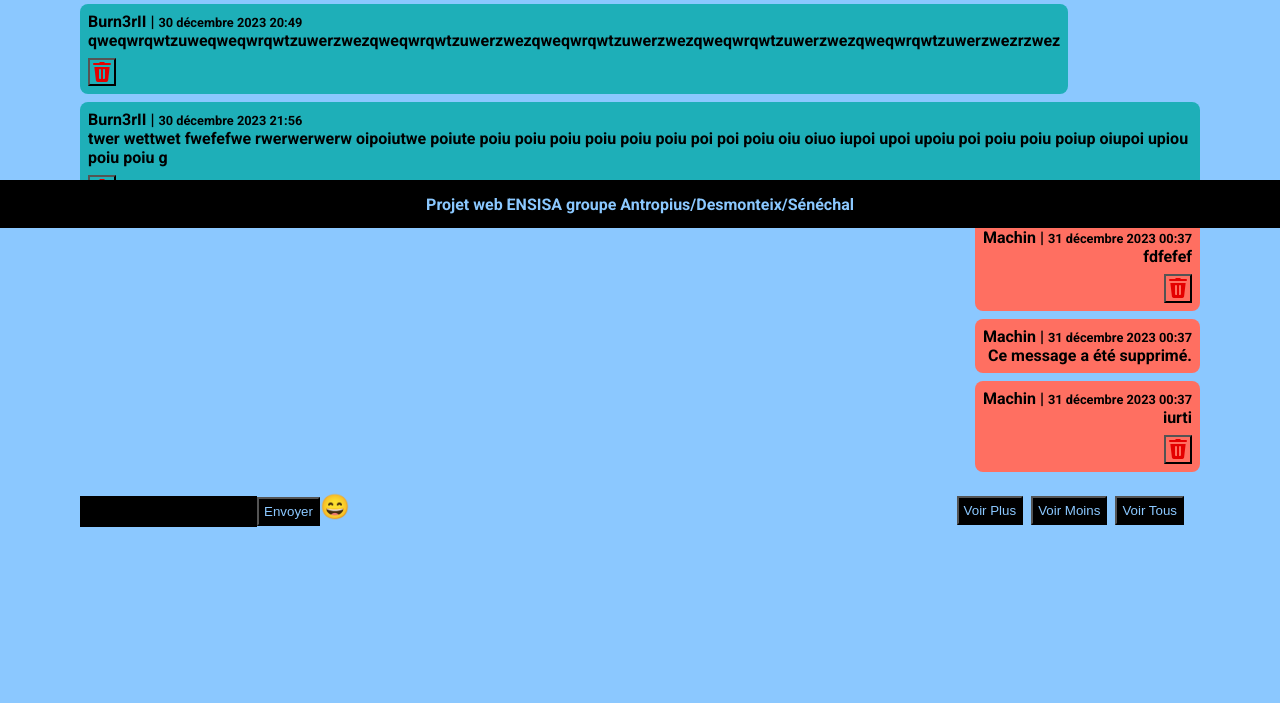
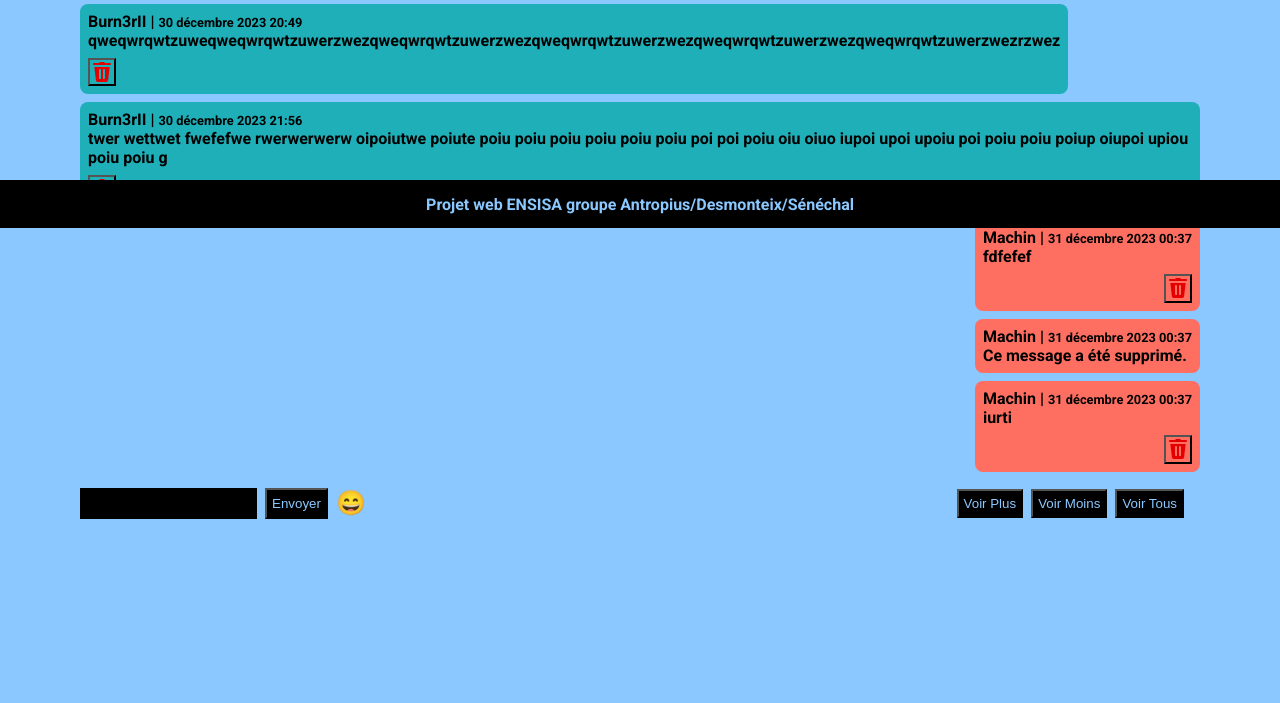
Before and after one commit to Burn3rII/ENSISAGERIE, a Django app: page /rooms/detail/3/ in a window 1280 px wide. Shown: the part 572-1275 px from the top of the page. Before the commit the page ends 1099 px from the top, so only its background shows below. Run offline with Django 5.2, Linux system fonts and the light colour scheme; a user stored in the database is signed in; data comes from the database, SQL or seed files in the repository.

Commit message:
Update style.css

```diff
--- a/messagingsite/rooms/static/rooms/css/style.css
+++ b/messagingsite/rooms/static/rooms/css/style.css
@@ -106,7 +125,7 @@
 
 .others-message p {
     color: #000000;
-    text-align: right;
+    text-align: left;
     margin: 0;
     /* flex-grow: 1; */
     /* flex-shrink: 1; /* Permet au paragraphe de réduire sa taille */
@@ -131,6 +151,7 @@
     display: flex;
     flex-wrap: wrap;
     flex-direction: column;
+    width: 100%;
 }
 
 /* #messages p {
@@ -154,135 +175,30 @@
 */
 #chat-bottom {
     display: flex;
-    align-items: flex-start;
+    align-items: center;
     justify-content: space-between;
+    margin-top: 0.5rem;
+    margin-bottom: 1rem;
+}
 
+#input-container {
+    display: flex;
+    align-self: center;
 }
 
 #messageForm {
     position: sticky;
     bottom: 0;
-    margin-top: 1rem;
+    /*margin-top: 1rem;*/
     /*width: 50%;*/
     display: flex;
-    align-items: baseline;
+    /*align-items: baseline;*/
 }
 
-#nav-seemore {
-    vertical-align: top;
-    margin-top: 1rem;
-    display: flex;
-    justify-content: space-between;
-}
-
-#nav-seemore > * {
-    padding-right: 0.5rem;
-}
-
-#nav-seemore > :last-child {
-    padding-right: 0;
-}
-
-#nav-seemore button {
+#messageForm button {
     margin-bottom: 0;
-}
-
-#categoryButtonsContainer {
-    display : none;
-    max-height: 200px;
-    overflow-y: auto;
-    display: flex;
-    gap: 10px; /* Permet d'ajuster l'espace entre chaque emoji */
-    flex-wrap: wrap; /* Permet de passer à la ligne quand la largeur est trop petite */
-}
-
-#emojiContainer {
-    margin-top: 0.5rem;
-    display : none;
-    max-height: 200px;
-    overflow-y: auto;
-    display: flex;
-    gap: 10px; /* Permet d'ajuster l'espace entre chaque emoji */
-    flex-wrap: wrap; /* Permet de passer à la ligne quand la largeur est trop petite */
-}
-
-.categoryButton {
-    font-size: 1.5rem; /* Permet d'ajuster la taille des emoji */
-}
-
-.categoryButton:hover {
-    cursor : pointer;
-}
-
-.emojiButtons {
-    font-size: 1.5rem; /* Permet d'ajuster la taille des emoji */
-}
-
-.emojiButtons:hover {
-    cursor : pointer;
-}
-
-@media screen and (min-width:1000px) {
-    #user_management_sections {
-        display: flex;
-    }
-}
-
-@media screen and (max-width:1000px) {
-    #user_management_sections {
-        display: block;
-    }
-
-    #user_management_sections > * {
-        margin-bottom: 3rem;
-    }
-}
-
-#user_management_sections > * {
-    flex:1;
-    margin-right: 1rem;
-}
-
-#user_management_sections ul {
-    border: 0.2rem solid var(--secondary-color);
-    border-style: double;
-    padding: 1rem 0.5rem 1rem 1rem;
-}
-
-#user_management_sections > :last-child {
-    margin-right: 0;
-}
-
-#user_management_sections {
-    margin-top: 3rem;
-}
-
-.invite_container, .remove_user_container, .pending_request_container {
-    width:100%;
-    display: inline-flex;
-    align-items: center;
-    justify-content: space-between;
-}
-
-#invite-user-results li, #remove-user-results li, #pending-requests li {
-    list-style-type: none;
-}
-
-#invite-user, #remove-user, #pending-requests ul {
-    margin-top: 0.5rem;
-}
-
-.pending_request_container, .invite_container, .remove_user_container {
-    display: inline-flex;
-    align-items: center;
-}
-
-.pending_request_container button, .invite_container button, .remove_user_container button {
-    margin-bottom: 0;
-}
-
-.pending_request_container *, .invite_container *, .remove_user_container * {
-    margin-right: 0.3rem;
+    margin-left: 0.5rem;
+    margin-right: 0.5rem;
 }
 
 .others-message .remove-message-btn {
@@ -304,6 +220,66 @@
     background-color: #495056;
 }
 
+#nav-seemore {
+    display: flex;
+    /*vertical-align: top;
+    margin-top: 1rem;
+    justify-content: space-between;*/
+}
+
+#nav-seemore > * {
+    padding-right: 0.5rem;
+}
+
+#nav-seemore > :last-child {
+    padding-right: 0;
+}
+
+#nav-seemore button {
+    margin-bottom: 0;
+}
+
+@media screen and (min-width:1000px) {
+    #user_management_sections {
+        display: flex;
+    }
+}
+
+@media screen and (max-width:1000px) {
+    #user_management_sections {
+        display: block;
+    }
+
+    #user_management_sections > * {
+        margin-bottom: 3rem;
+    }
+}
+
+#user_management_sections > * {
+    flex:1;
+}
+
+#user_management_sections {
+    margin-top: 3rem;
+}
+
+#pending-requests ul {
+    margin-top: 0.5rem;
+}
+
+.pending_request_container, .invite_container, .remove_user_container {
+    display: inline-flex;
+    align-items: center;
+}
+
+.pending_request_container button, .invite_container button, .remove_user_container button {
+    margin-bottom: 0;
+}
+
+.pending_request_container *, .invite_container *, .remove_user_container * {
+    margin-right: 0.3rem;
+}
+
 .visually-hidden {
   position: absolute;
   width: 1px;
@@ -313,11 +289,6 @@
   overflow: hidden;
   clip: rect(0, 0, 0, 0);
   border: 0;
-}
-
-#input-container {
-    display: flex;
-    align-items: center;
 }
 
 /* CSS spécifique aux émojis */
```
Also changed, not shown: other parts of messagingsite/rooms/static/rooms/css/style.css (+39 -19 lines).
